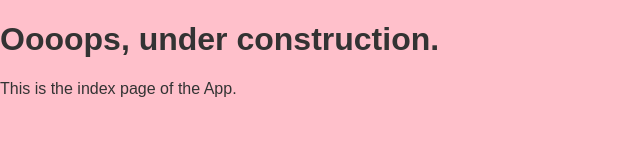
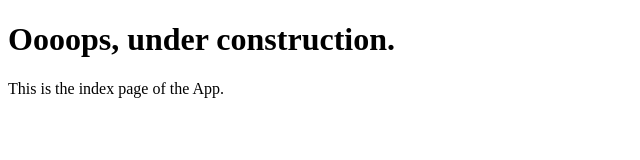
Before and after one commit to coralmarie1994/myFlixAPI, a website: page index.html in a window 1280 px wide. Shown: the whole page, without its empty margins (0-640 px from the left). Drawn offline with Linux system fonts and the light colour scheme.

Commit message:
Add files via upload

```diff
--- a/index.html
+++ b/index.html
@@ -3,7 +3,6 @@
 <head>
   <meta charset="UTF-8">
   <meta name="viewport" content="width=device-width, initial-scale=1.0">
-  <link rel="stylesheet" href="styles.css">
   <title>MyFlix APP</title>
 </head>
 <body>
```
Also changed, not shown: package.json (+6 -10 lines), 1 other file.
